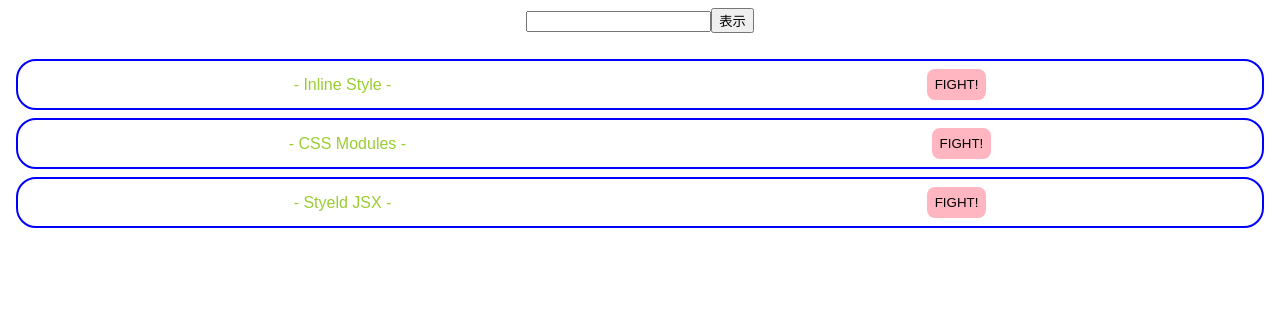
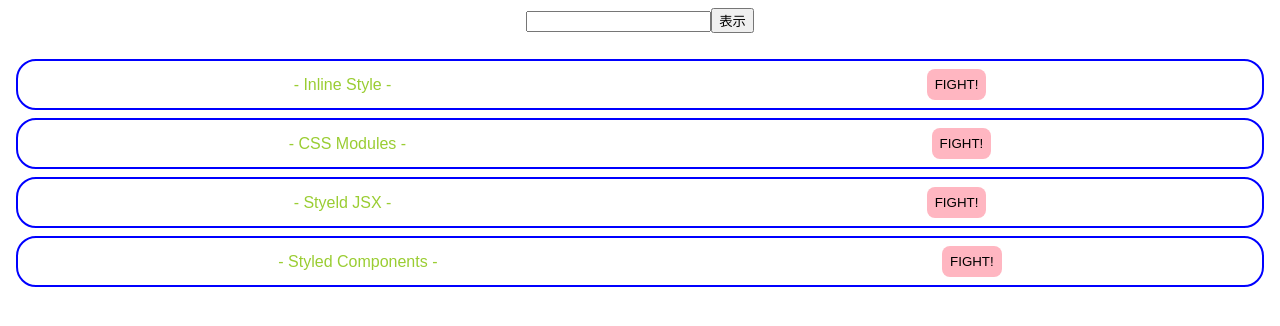
Before and after one commit to An39nA0219/react.js_advanced_practice, a React (Create React App) app: page / in a window 1280 px wide. Shown: the top 326 px of the page. Built offline with nearby package versions, Linux system fonts and the light colour scheme.

Commit message:
Styled Components

```diff
--- a/package.json
+++ b/package.json
@@ -9,6 +9,7 @@
     "react": "17.0.2",
     "react-dom": "17.0.2",
     "react-scripts": "4.0.0",
+    "styled-components": "5.3.0",
     "styled-jsx": "3.4.4"
   },
   "devDependencies": {
--- a/src/App.js
+++ b/src/App.js
@@ -2,6 +2,7 @@
 import { ChildArea } from "./components/ChildArea";
 import { CssModules } from "./components/CssModules";
 import { InlineStyle } from "./components/InlineStyle";
+import { StyledComponents } from "./components/StyledComponents";
 import { StyledJsx } from "./components/StyledJsx";
 import "./styles.css";
 
@@ -28,6 +29,7 @@
       <InlineStyle />
       <CssModules />
       <StyledJsx />
+      <StyledComponents />
     </div>
   );
 }
--- /dev/null
+++ b/src/components/StyledComponents.jsx
@@ -0,0 +1,36 @@
+import styled from "styled-components";
+
+export const StyledComponents = () => {
+  return (
+    <SContainer>
+      <STitle>- Styled Components -</STitle>
+      <SButton>FIGHT!</SButton>
+    </SContainer>
+  );
+};
+
+const SContainer = styled.div`
+  border: solid 2px blue;
+  border-radius: 20px;
+  padding: 8px;
+  margin: 8px;
+  display: flex;
+  justify-content: space-around;
+  align-items: center;
+`;
+
+const STitle = styled.p`
+  margin: 0;
+  color: yellowgreen;
+`;
+
+const SButton = styled.button`
+  background-color: lightpink;
+  border: none;
+  padding: 8px;
+  border-radius: 8px;
+  &:hover {
+    background-color: lightyellow;
+    cursor: pointer;
+  }
+`;
```
